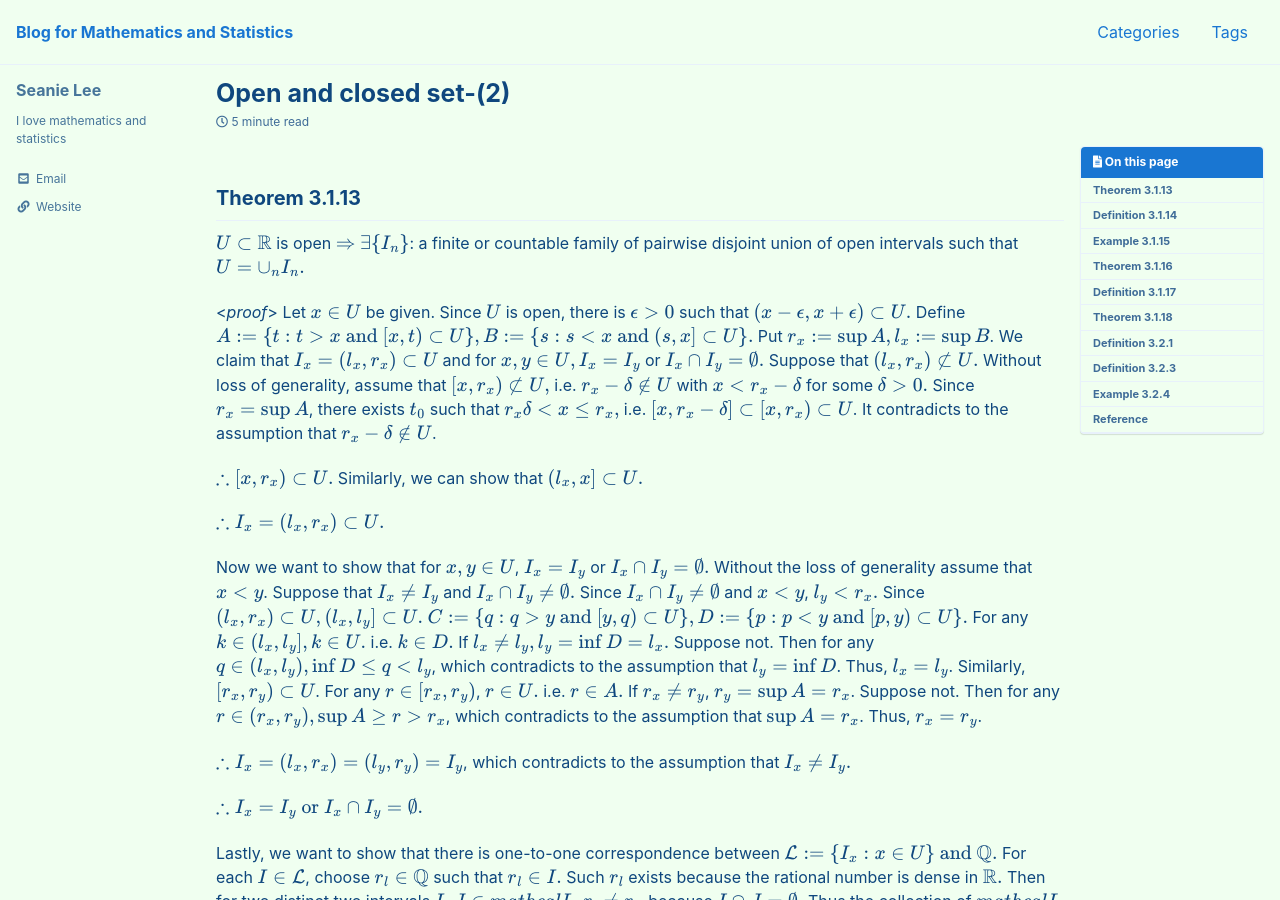
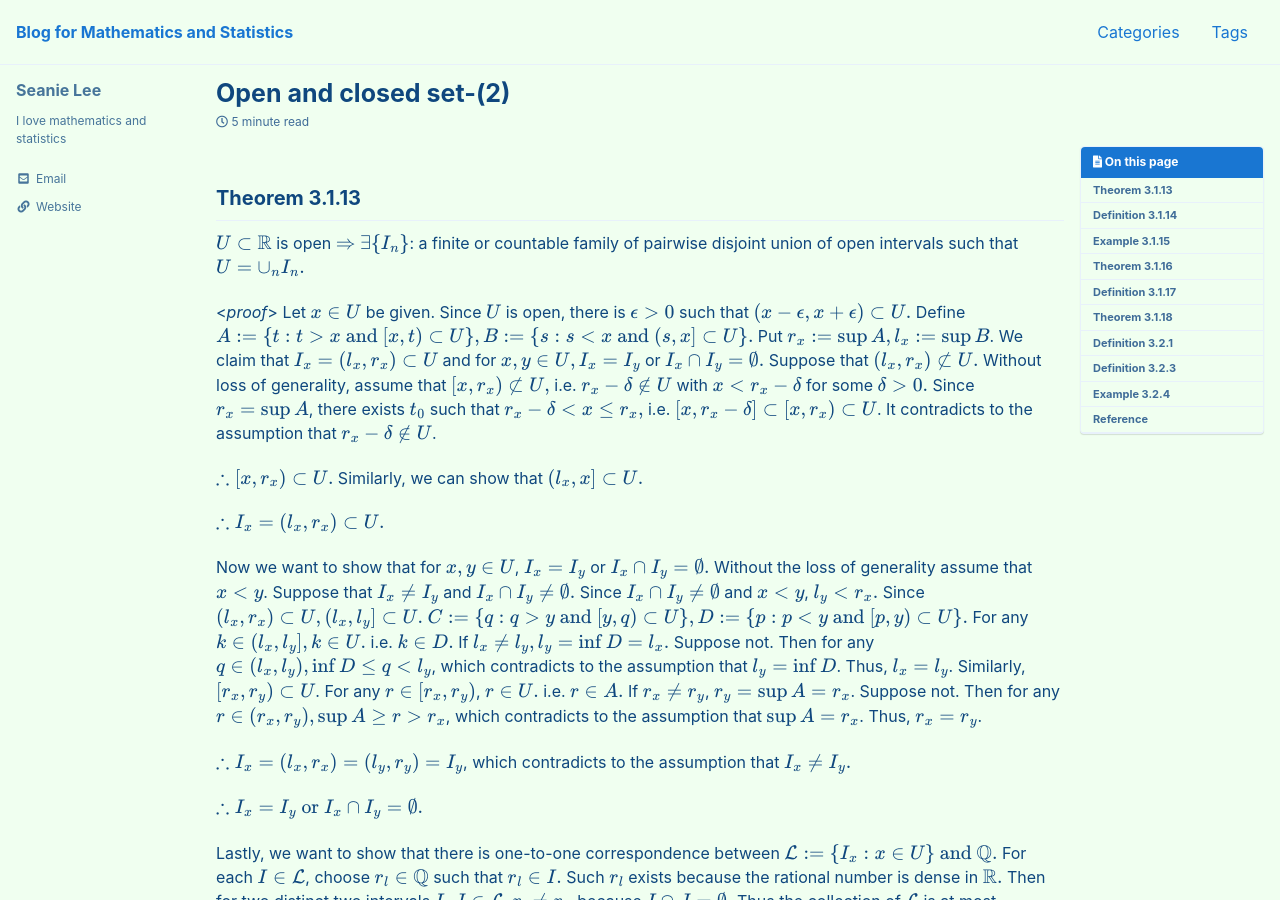
Before and after one commit to seanie12/blog, a Jekyll site: the page built from _posts/2021-01-17-open-close-2.md, in a window 1280 px wide and 900 px high. Built offline with Jekyll 4.4.1, drawn with Linux system fonts in a browser that asks for light colours; cached includes are drawn as plain includes; formulas are drawn with MathJax 3; some of the changed text lies outside the part shown.

```diff
--- a/_posts/2021-01-17-open-close-2.md
+++ b/_posts/2021-01-17-open-close-2.md
@@ -23,7 +23,7 @@ comments : true
 $U \subset \mathbb{R}$ is open $\Rightarrow$ $$\exists \{I_n\}$$: a finite or countable family of pairwise disjoint union of open intervals such that $U=\cup_n I_n.$
 
 <*proof*>
-Let $x \in U$ be given. Since $U$ is open, there is $\epsilon >0$ such that $(x-\epsilon, x+\epsilon) \subset U.$ Define $$A := \{t: t>x \text{ and } [x,t) \subset U\}, B:=\{s: s<x \text{ and } (s,x] \subset U\} .$$ Put $r_x := \sup A, l_x := \sup B$. We claim that $I_x= (l_x, r_x)\subset U$ and for $x,y \in U, I_x = I_y$ or $I_x \cap I_y =\emptyset.$ Suppose that $(l_x, r_x) \not\subset U.$ Without loss of generality, assume that $[x, r_x) \not\subset U,$ i.e. $r_x - \delta \not\in U$ with $x<r_x-\delta$ for some $\delta>0.$ Since $r_x = \sup A$, there exists $t_0$ such that $r_x\delta < x \leq r_x,$ i.e. $[x, r_x-\delta] \subset [x, r_x) \subset U$. It contradicts to the assumption that $r_x -\delta \not\in U$.
+Let $x \in U$ be given. Since $U$ is open, there is $\epsilon >0$ such that $(x-\epsilon, x+\epsilon) \subset U.$ Define $$A := \{t: t>x \text{ and } [x,t) \subset U\}, B:=\{s: s<x \text{ and } (s,x] \subset U\} .$$ Put $r_x := \sup A, l_x := \sup B$. We claim that $I_x= (l_x, r_x)\subset U$ and for $x,y \in U, I_x = I_y$ or $I_x \cap I_y =\emptyset.$ Suppose that $(l_x, r_x) \not\subset U.$ Without loss of generality, assume that $[x, r_x) \not\subset U,$ i.e. $r_x - \delta \not\in U$ with $x<r_x-\delta$ for some $\delta>0.$ Since $r_x = \sup A$, there exists $t_0$ such that $r_x-\delta < x \leq r_x,$ i.e. $[x, r_x-\delta] \subset [x, r_x) \subset U$. It contradicts to the assumption that $r_x -\delta \not\in U$.
 
 $\therefore [x, r_x) \subset U.$
 Similarly, we can show that $(l_x, x] \subset U.$
@@ -37,7 +37,7 @@ $\therefore I_x = (l_x, r_x) = (l_y, r_y) =I_y$, which contradicts to the assump
 
 $\therefore I_x = I_y \text{ or } I_x \cap I_y = \emptyset.$
 
-Lastly, we want to show that there is one-to-one correspondence between $$\mathcal{L} :=\{I_x: x\in U \} \text{ and } \mathbb{Q}.$$ For each $I \in \mathcal{L}$, choose $r_l \in \mathbb{Q}$ such that $r_l \in I.$ Such $r_l$ exists because the rational number is dense in $\mathbb{R}.$ Then for two distinct two intervals $I, J \in mathcal{L}, r_l \neq r_J$ because $I\cap J = \emptyset.$ Thus the collection of $mathcal{L}$ is at most countable. There fore $\mathcal{L}$ can be enumerated as $$\{I_j\}_{j\in A}$$ where cardinality of $A$ is at most equal to the cardinality of natural number $\mathbb{N}.$ Clearly, $U = \cup_{j\in A} I_j$.
+Lastly, we want to show that there is one-to-one correspondence between $$\mathcal{L} :=\{I_x: x\in U \} \text{ and } \mathbb{Q}.$$ For each $I \in \mathcal{L}$, choose $r_l \in \mathbb{Q}$ such that $r_l \in I.$ Such $r_l$ exists because the rational number is dense in $\mathbb{R}.$ Then for two distinct two intervals $I, J \in \mathcal{L}, r_l \neq r_J$ because $I\cap J = \emptyset.$ Thus the collection of $\mathcal{L}$ is at most countable. There fore $\mathcal{L}$ can be enumerated as $$\{I_j\}_{j\in A}$$ where cardinality of $A$ is at most equal to the cardinality of natural number $\mathbb{N}.$ Clearly, $U = \cup_{j\in A} I_j$.
 $$\tag*{$\square$}$$
 
 
```
